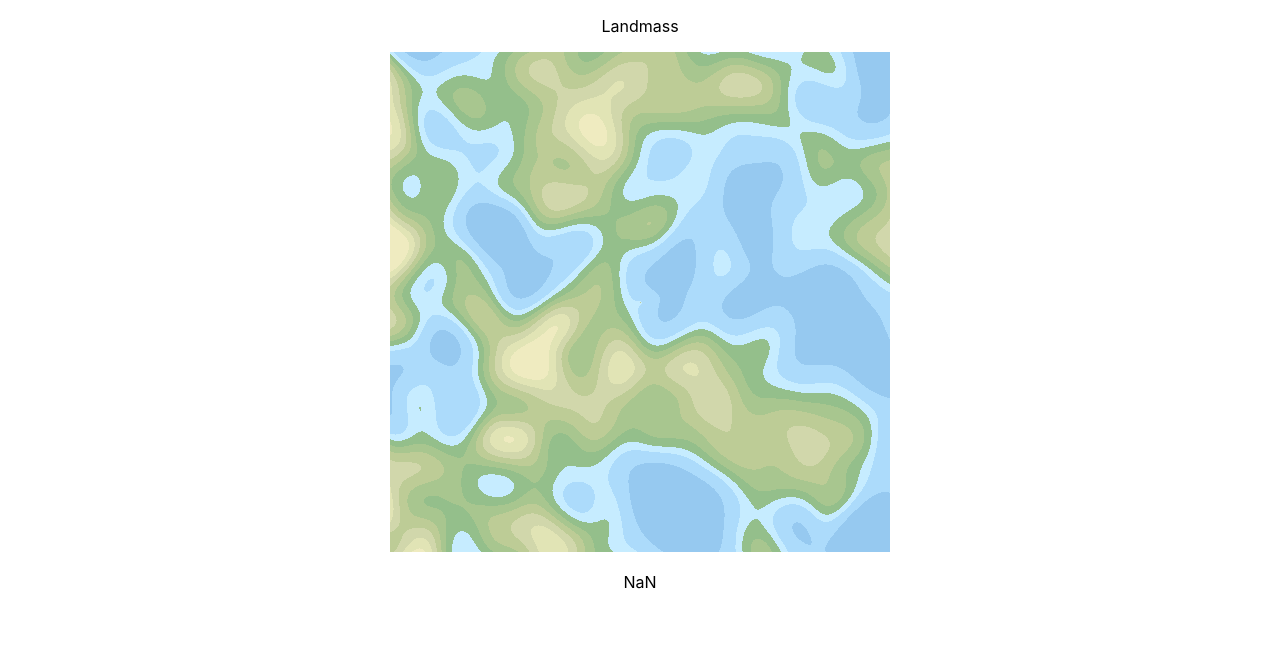
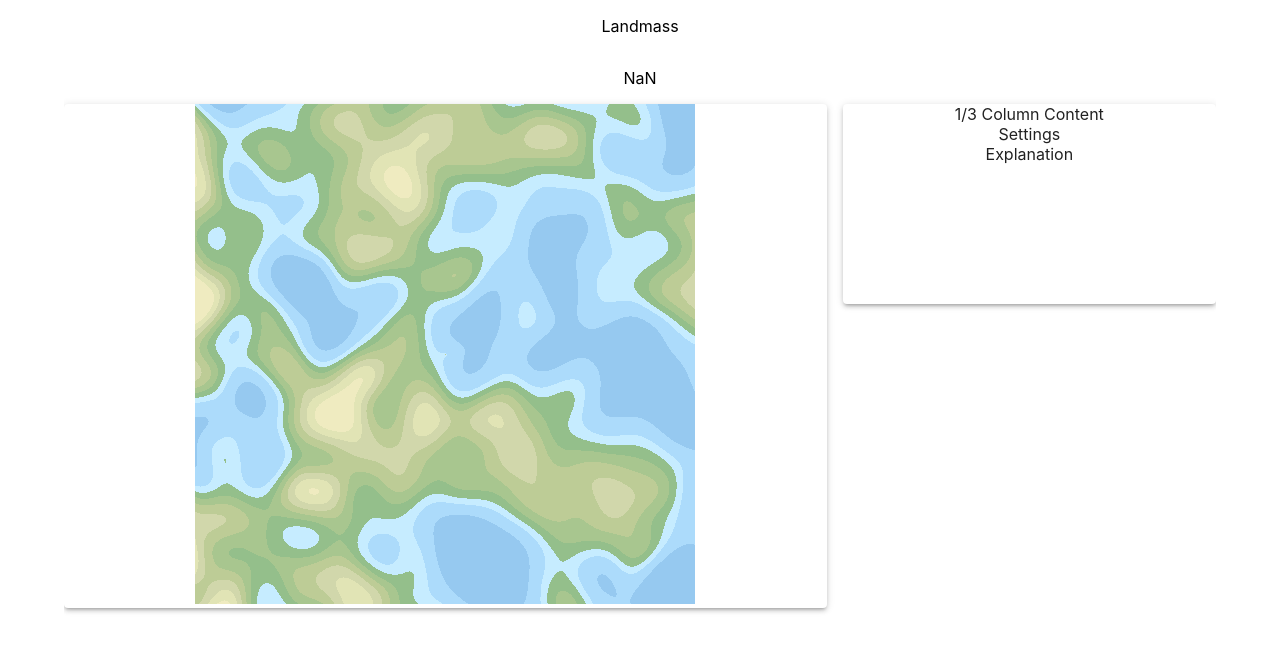
Before and after one commit to daniel-macias/landmass, a React (Create React App) app: page / in a window 1280 px wide. Shown: the top 652 px of the page. Built offline with nearby package versions, Linux system fonts and the light colour scheme.

Commit message:
added new structure to the visuals and 2 new components

```diff
--- a/src/App.tsx
+++ b/src/App.tsx
@@ -2,7 +2,10 @@ import React, { useEffect, useRef, useState } from 'react';
 import logo from './logo.svg';
 import './App.css';
 import Map from './components/Map';
+import Settings from './components/Settings';
+import Explanation from './components/Explanation';
 import seedrandom from 'seedrandom';
+import { Grid, Paper, Container } from '@mui/material';
 import { createNoise2D } from 'simplex-noise';
 
 function App() {
@@ -22,9 +25,45 @@ function App() {
 
   return (
     <div className="App">
+      <Container maxWidth="lg">
+      <div
+        style={{
+          minHeight: '100vh', // Set a minimum height to fill the entire viewport
+          display: 'flex',
+          flexDirection: 'column',
+          alignItems: 'center', // Center the content horizontally
+          overflowY: 'auto', // Enable vertical scrolling when needed
+        }}
+      >
+
       <p>Landmass</p>
-      <Map squareSize={1} boardSize={500} seed={randomNumber} edgeCompressionAmount={0.1} decreasingMultiplier={0.4} increasingMultiplier={0.07} decreasingOffset={0.4} increasingOffset={0.7} scale={200} />
+
       <p>{randomNumber}</p>
+      {/* 'lg' here sets the maximum width to large screens, but you can adjust this based on your preference */}
+      <Grid container spacing={2}>
+        {/* For larger screens (1/3 and 2/3) */}
+
+        <Grid item xs={12} sm={8}>
+          {/* Content for the 2/3 column */}
+          <Paper elevation={3} style={{ minHeight: '200px', display: 'flex', flexDirection: 'column' }}>
+            <div style={{ flex: 1, overflow: 'auto' }}>
+            <Map squareSize={1} boardSize={500} seed={randomNumber} edgeCompressionAmount={0.1} decreasingMultiplier={0.4} increasingMultiplier={0.07} decreasingOffset={0.4} increasingOffset={0.7} scale={200} />
+            </div>
+          </Paper>
+        </Grid>
+        <Grid item xs={12} sm={4}>
+          {/* Content for the 1/3 column */}
+          <Paper elevation={3} style={{ minHeight: '200px', display: 'flex', flexDirection: 'column' }}>
+            1/3 Column Content
+            <Settings />
+            <Explanation />
+          </Paper>
+        </Grid>
+      </Grid>
+      </div>
+    </Container>
+
+
     </div>
   );
 }
--- /dev/null
+++ b/src/components/Explanation.tsx
@@ -0,0 +1,9 @@
+import React from 'react'
+
+function Explanation() {
+  return (
+    <div>Explanation</div>
+  )
+}
+
+export default Explanation
--- /dev/null
+++ b/src/components/Settings.tsx
@@ -0,0 +1,9 @@
+import React from 'react'
+
+function Settings() {
+  return (
+    <div>Settings</div>
+  )
+}
+
+export default Settings
```
